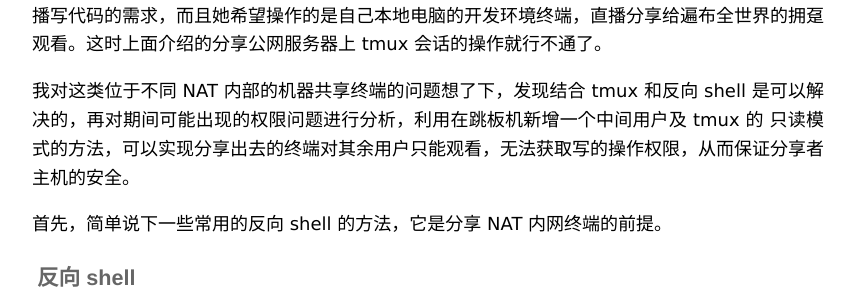
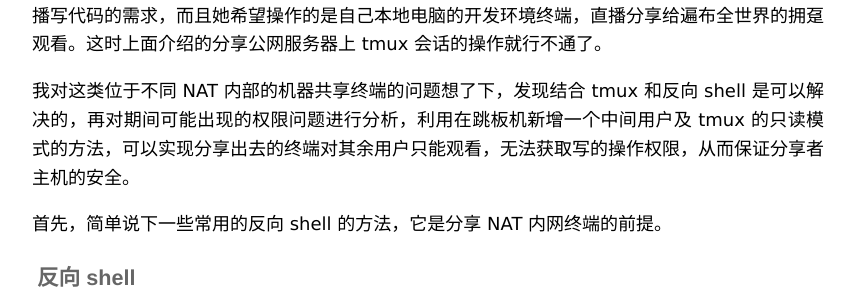
Before and after one commit to hmgle/hmgle.github.com, a Jekyll site: the page built from _posts/2018-04-29-tmux-live.md, in a window 1280 px wide and 1400 px high, scrolled down 284 px. Shown: the part 180-480 px from the top of the window, without its empty margins (212-1067 px from the left). Built offline with Jekyll 4.4.1, drawn with Linux system fonts in a browser that asks for light colours; Markdown is read by kramdown in place of the engine named in the settings; comment, search, counter and statistics services are not loaded; some of the changed text lies outside the part shown.

Commit message:
Update blog

```diff
--- a/_posts/2018-04-29-tmux-live.md
+++ b/_posts/2018-04-29-tmux-live.md
@@ -14,7 +14,7 @@ tmux 有个共享会话的功能，利用这个功能可以解决多人协作场
 如果要分享 NAT 内部的机器终端给不同 NAT 背后的电脑操作或者观看，可以实现吗？
 考虑到一位来自远古时期的开发者 Alice，她只在终端上开发，突然一天要转行做网红程序员了，就可能会有直播写代码的需求，而且她希望操作的是自己本地电脑的开发环境终端，直播分享给遍布全世界的拥趸观看。这时上面介绍的分享公网服务器上 tmux 会话的操作就行不通了。
 
-我对这类位于不同 NAT 内部的机器共享终端的问题想了下，发现结合 tmux 和反向 shell 是可以解决的，再对期间可能出现的权限问题进行分析，利用在跳板机新增一个中间用户及 tmux 的 只读模式的方法，可以实现分享出去的终端对其余用户只能观看，无法获取写的操作权限，从而保证分享者主机的安全。
+我对这类位于不同 NAT 内部的机器共享终端的问题想了下，发现结合 tmux 和反向 shell 是可以解决的，再对期间可能出现的权限问题进行分析，利用在跳板机新增一个中间用户及 tmux 的只读模式的方法，可以实现分享出去的终端对其余用户只能观看，无法获取写的操作权限，从而保证分享者主机的安全。
 
 首先，简单说下一些常用的反向 shell 的方法，它是分享 NAT 内网终端的前提。
 
```
Also changed, not shown: other parts of _posts/2018-04-29-tmux-live.md (+1 -1 lines).
